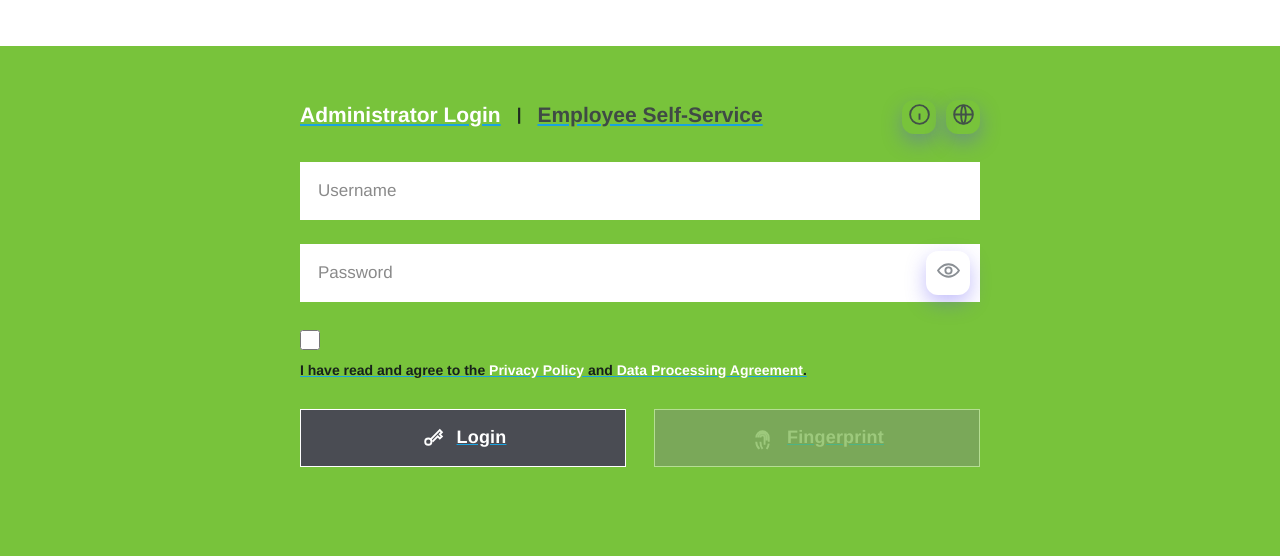
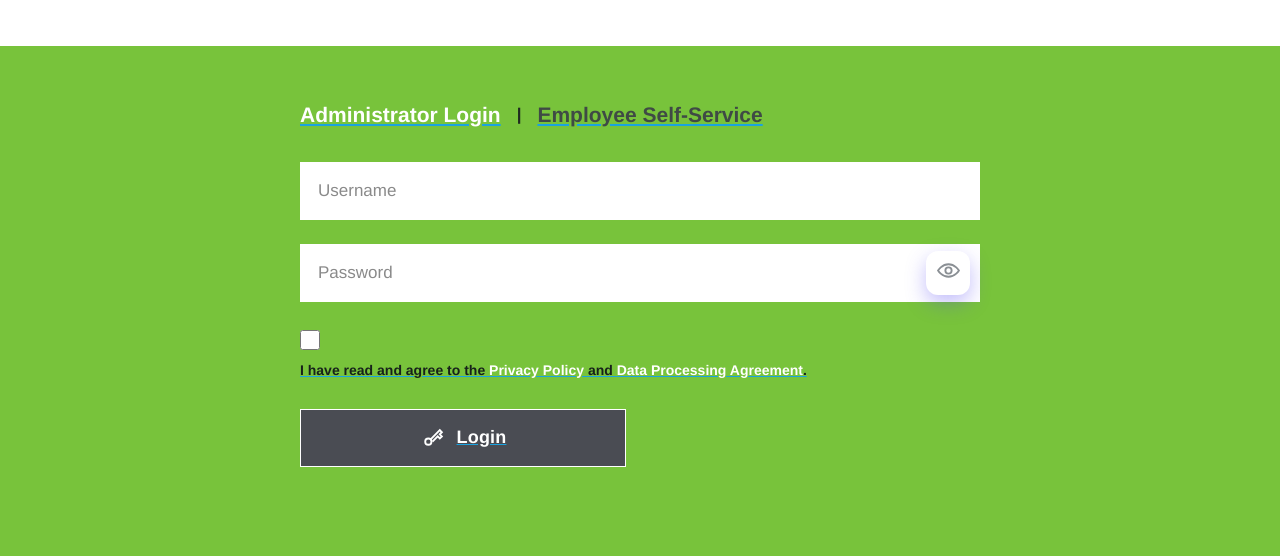
Before and after one commit to hassnainpashapf/Optix-BioTime, a website: page public/index.html in a window 1280 px wide. Shown: the part 154-710 px from the top of the page. Drawn offline with Linux system fonts and the light colour scheme.

Commit message:
Remove placeholder controls and match export dialog

```diff
--- a/package.json
+++ b/package.json
@@ -1,6 +1,6 @@
 {
   "name": "biotime-clone",
-  "version": "1.0.14",
+  "version": "1.0.15",
   "private": true,
   "type": "module",
   "scripts": {
--- a/public/index.html
+++ b/public/index.html
@@ -713,7 +713,7 @@ html[data-skin=classic] .bmb svg{width:12px;height:12px}
 #login .zlt{height:clamp(180px,25vh,330px);display:flex;align-items:center;justify-content:center;gap:14px;color:#4a4c53}
 #login .zlt svg{width:76px;height:76px;color:#78bf36}#login .zlt b{font-size:58px;font-weight:800;color:#34363c;letter-spacing:-2px}#login .zlt span{font-size:54px;font-weight:300;color:#4a4c53}
 #login .zlb{background:#78c33b;padding:54px 16px 92px;min-height:480px}#login .zlbox{width:100%;max-width:680px;margin:0 auto;color:#fff;position:relative}
-#login .zltabs{display:flex;align-items:center;gap:16px;margin:0 0 32px;font-size:21px;font-weight:600}#login .zltabs a{color:#3f4a45;text-decoration:none;cursor:pointer}#login .zltabs a.on{color:#fff}#login .zltabs i{font-style:normal;color:#1f2a20;font-size:17px}#login .zltools{position:absolute;right:0;top:0;display:flex;gap:10px}.zltools button{width:34px!important;height:34px!important;border:0!important;background:transparent!important;color:#425148!important;margin:0!important}.zltools svg{width:25px;height:25px;fill:none;stroke:currentColor;stroke-width:1.8}
+#login .zltabs{display:flex;align-items:center;gap:16px;margin:0 0 32px;font-size:21px;font-weight:600}#login .zltabs a{color:#3f4a45;text-decoration:none;cursor:pointer}#login .zltabs a.on{color:#fff}#login .zltabs i{font-style:normal;color:#1f2a20;font-size:17px}.zlin{position:relative}
 #login .zlin{position:relative}#login .zlbox .zlin>input{width:100%;height:58px;margin:0 0 24px;padding:0 18px;border:0;border-radius:0;font-size:17px;background:#fff;color:#333;box-shadow:none}#login .zlbox input::placeholder{color:#8a8a8a}#login .zleye{position:absolute;right:10px;top:7px;width:44px!important;height:44px!important;border:0!important;background:transparent!important;color:#8a8f94!important;margin:0!important}.zleye svg{width:25px;height:25px;fill:none;stroke:currentColor;stroke-width:1.8}
 #login .zlagree{display:flex;align-items:flex-start;gap:10px;margin:4px 0 28px;color:#17211b;font-size:14px;line-height:1.45}#login .zlagree input{width:20px!important;height:20px!important;margin:0!important;flex:0 0 auto;accent-color:#fff}#login .zlagree a{color:#fff;text-decoration:none;font-weight:600}
 #login .zlbuttons{display:grid;grid-template-columns:1fr 1fr;gap:28px}#login .zlbox .zlbuttons button{width:100%;height:58px;margin:0;border-radius:0;font-size:18px;font-weight:700;font-style:normal;padding:0;background:#4a4c53;color:#fff;border:1px solid #fff;box-shadow:none;cursor:pointer}#login .zlbox .zlbuttons button:disabled{background:#7d897f;color:#cbd1cc;cursor:not-allowed}.zlbuttons svg{width:25px;height:25px;vertical-align:middle;margin-right:12px;fill:none;stroke:currentColor;stroke-width:1.8}
@@ -725,10 +725,10 @@ html[data-theme=dark] #login{background:#fff}html[data-theme=dark] #login .zlt{c
 .efid{grid-template-columns:1fr!important}
 </style><script>try{var sk=localStorage.skin||'classic';document.documentElement.dataset.skin=sk;var t=sk==='classic'?'light':(localStorage.theme||'light');document.documentElement.dataset.theme=t==='auto'?(matchMedia('(prefers-color-scheme:dark)').matches?'dark':'light'):t}catch(e){}</script></head><body>
 <div id="login"><div class="zl"><div class="zlt"><svg viewBox="0 0 24 24" fill="none" stroke="currentColor" stroke-width="2" stroke-linecap="round"><path d="M12 2 4 5v6c0 5.2 3.4 9.2 8 11 4.6-1.8 8-5.8 8-11V5z"/><circle cx="12" cy="9" r="2"/><path d="M12 11v6"/></svg><b>OK</b><span>Time</span></div>
- <div class="zlb"><div class="zlbox"><div class="zltabs"><a class="on">Administrator Login</a><i>|</i><a href="/portal">Employee Self-Service</a></div><div class="zltools"><button title="Information" aria-label="Information"><svg viewBox="0 0 24 24"><circle cx="12" cy="12" r="9"/><path d="M12 11v6M12 7h.01"/></svg></button><button title="Language: English" aria-label="Language: English"><svg viewBox="0 0 24 24"><circle cx="12" cy="12" r="9"/><path d="M3 12h18M12 3c3 3 3 15 0 18M12 3c-3 3-3 15 0 18"/></svg></button></div>
+ <div class="zlb"><div class="zlbox"><div class="zltabs"><a class="on">Administrator Login</a><i>|</i><a href="/portal">Employee Self-Service</a></div>
   <div class="zlin"><input id="u" placeholder="Username" autocomplete="username"></div><div class="zlin"><input id="p" type="password" placeholder="Password" autocomplete="current-password"><button class="zleye" type="button" title="Show password" aria-label="Show password" onclick="toggleLoginPassword(this)"><svg viewBox="0 0 24 24"><path d="M2 12s3.5-6 10-6 10 6 10 6-3.5 6-10 6S2 12 2 12z"/><circle cx="12" cy="12" r="3"/></svg></button></div>
   <label class="zlagree"><input id="lgagree" type="checkbox"><span>I have read and agree to the <a href="#" onclick="event.preventDefault()">Privacy Policy</a> and <a href="#" onclick="event.preventDefault()">Data Processing Agreement</a>.</span></label>
-  <div class="zlbuttons"><button onclick="login()"><svg viewBox="0 0 24 24"><circle cx="8" cy="15" r="3"/><path d="m10 13 9-9 2 2-2 2 2 2-2 2-2-2-5 5"/></svg>Login</button><button disabled title="Fingerprint login is not configured"><svg viewBox="0 0 24 24"><path d="M8 11a4 4 0 0 1 8 0v3M6 11a6 6 0 0 1 12 0v4M10 11a2 2 0 0 1 4 0v7M6 15c0 3 1 5 3 7M18 17c-.2 2-1 3.5-2 5M10 15c0 3 .5 5 2 7"/></svg>Fingerprint</button></div><p id="le" class="err" style="display:none"></p></div></div>
+  <div class="zlbuttons"><button onclick="login()"><svg viewBox="0 0 24 24"><circle cx="8" cy="15" r="3"/><path d="m10 13 9-9 2 2-2 2 2 2-2 2-2-2-5 5"/></svg>Login</button></div><p id="le" class="err" style="display:none"></p></div></div>
  <div class="zlf"><div class="zlfl"><svg viewBox="0 0 24 24" fill="none" stroke="currentColor" stroke-width="2" stroke-linecap="round"><circle cx="12" cy="12" r="9"/><path d="M12 7v5l3 2"/></svg><b>OKT</b></div>Copyright &copy;2026 OKT. All rights reserved.</div></div></div>
 <div id="tip"></div>
 <div id="app"><aside id="side"><div id="logo" onclick="goHome()"><svg viewBox="0 0 24 24" fill="none" stroke="currentColor" stroke-width="2" stroke-linecap="round"><circle cx="12" cy="12" r="9"/><path d="M12 7v5l3 2"/></svg><span>OKT</span></div>
@@ -748,7 +748,7 @@ async function api(path,method='GET',body){
   const j=await r.json().catch(()=>({}));if(r.status===401&&path!=='login'){logout();throw Error('Login required')}
   if(!r.ok)throw Error(j.error||r.statusText);return j}
 function toggleLoginPassword(b){const p=$('#p'),show=p.type==='password';p.type=show?'text':'password';b.title=show?'Hide password':'Show password';b.setAttribute('aria-label',b.title)}
-async function login(){const er=$('#le');if(!$('#lgagree').checked){er.textContent='Please accept the Privacy Policy and Data Processing Agreement.';er.style.display='block';return}try{er.style.display='none';const j=await api('login','POST',{username:$('#u').value,password:$('#p').value});T=j.token;sessionStorage.t=T;boot()}catch(e){er.textContent=e.message;er.style.display='block'}}
+async function login(){const er=$('#le');try{er.style.display='none';const j=await api('login','POST',{username:$('#u').value,password:$('#p').value});T=j.token;sessionStorage.t=T;boot()}catch(e){er.textContent=e.message;er.style.display='block'}}
 function logout(){T='';sessionStorage.removeItem('t');$('#app').classList.remove('on');$('#app').style.display='none';$('#login').style.display='flex'}
 const today=()=>new Date().toLocaleDateString('en-CA'),mstart=()=>today().slice(0,8)+'01';
 const hm=m=>m?`${Math.floor(m/60)}h ${m%60}m`:'-';const money=n=>Number(n||0).toLocaleString(undefined,{minimumFractionDigits:2,maximumFractionDigits:2});
--- a/public/zkt-reports.js
+++ b/public/zkt-reports.js
@@ -133,7 +133,7 @@ ZR.expMenu=(ev,n)=>{ev.stopPropagation();document.querySelectorAll('.tbmenu').fo
  const b=ev.currentTarget.getBoundingClientRect();m.style.top=b.bottom+4+'px';m.style.left=Math.max(8,b.right-170)+'px';document.body.appendChild(m);setTimeout(()=>document.addEventListener('click',function f(e){if(!m.contains(e.target)){m.remove();document.removeEventListener('click',f)}}),0)};
 ZR.download=async(url,fallback)=>{const r=await fetch('/api/'+url,{headers:{Authorization:'Bearer '+T}});if(!r.ok){const j=await r.json().catch(()=>({}));throw Error(j.error||r.statusText)}
  const cd=r.headers.get('content-disposition')||'',nm=(cd.match(/filename="?([^";]+)/)||[])[1]||fallback,u=URL.createObjectURL(await r.blob()),a=document.createElement('a');a.href=u;a.download=nm;a.style.display='none';document.body.appendChild(a);a.click();setTimeout(()=>{a.remove();URL.revokeObjectURL(u)},1000)};
-ZR.exp=async(n,fmt)=>{const s=st(n);if(!s.rep)return;if(fmt==='print')return ZR.print(n);const pdf=fmt==='pdf';ZR.modal((pdf?'PDF':'Export '+fmt.toUpperCase())+' Export',`<div class="zm-r"><span>Export range</span><label><input type="radio" name="zr_range" value="page" checked> Current page</label><label><input type="radio" name="zr_range" value="all"> All data</label></div>${pdf?`<div class="zm-r"><span>Page size</span><select id="zr_pagesize"><option value="A4">Default (A4)</option><option>Letter</option><option>Legal</option></select></div><div class="zm-r"><span>Direction</span><select id="zr_dir"><option value="default">Default</option><option value="portrait">Vertical</option><option value="landscape">Horizontal</option></select></div><div class="zm-r"><span>Export encryption</span><span>Unencrypted</span></div>`:''}`,'ZR.expGo()','Export',620);ZR.EX={n,fmt}};
+ZR.exp=async(n,fmt)=>{const s=st(n);if(!s.rep)return;if(fmt==='print')return ZR.print(n);const pdf=fmt==='pdf';ZR.modal((pdf?'PDF Export':fmt==='xlsx'?'Excel Export':'CSV Export'),`<div class="zm-r"><span>Export range</span><label><input type="radio" name="zr_range" value="page" checked> Current page</label><label><input type="radio" name="zr_range" value="all"> All data</label></div>${pdf?`<div class="zm-r"><span>Page size</span><select id="zr_pagesize"><option value="A4">Default</option><option>Letter</option><option>Legal</option></select></div><div class="zm-r"><span>Direction</span><select id="zr_dir"><option value="default">Default</option><option value="portrait">Vertical</option><option value="landscape">Horizontal</option></select></div><div class="zm-r"><span>Export Encryption</span><select id="zr_enc"><option value="none">Unencrypted</option></select></div>`:''}`,'ZR.expGo()','Export',620);ZR.EX={n,fmt}};
 ZR.expGo=async()=>{const {n,fmt}=ZR.EX,s=st(n),q=query(n);q.set('format',fmt);q.set('cols',visIdx(n).join(','));q.set('export_range',document.querySelector('input[name="zr_range"]:checked').value);q.set('page',s.tb?TB[s.tb].page+1:1);q.set('page_size',s.tb?TB[s.tb].size:20);if(fmt==='pdf'){q.set('pdf_page_size',val('zr_pagesize'));q.set('pdf_orientation',val('zr_dir'))}try{await ZR.download(`zkrep/${n}/export?`+q,n+'.'+fmt);document.getElementById('dvm')?.remove()}catch(e){document.getElementById('om_e').textContent=e.message}};
 ZR.print=n=>{const s=st(n),r=s.rep,vi=visIdx(n),w=window.open('','_blank');if(!w)return alert('Allow pop-ups to print');
  w.document.write(`<title>${esc(r.label)}</title><style>body{font:12px Arial}table{border-collapse:collapse;width:100%}th,td{border:1px solid #bbb;padding:3px 6px;text-align:left}th{background:#eee}</style><h3>${esc(r.label)} &nbsp; <small>${esc(r.from)} - ${esc(r.to)}</small></h3><table><thead><tr>${vi.map(i=>`<th>${esc(r.columns[i].group?r.columns[i].group+' '+r.columns[i].label:r.columns[i].label)}</th>`).join('')}</tr></thead><tbody>${r.rows.map(x=>`<tr>${vi.map(i=>`<td>${esc(x[r.columns[i].key])}</td>`).join('')}</tr>`).join('')}</tbody></table>`);w.document.close();w.focus();w.print()};
```
Also changed, not shown: 1 other file.
